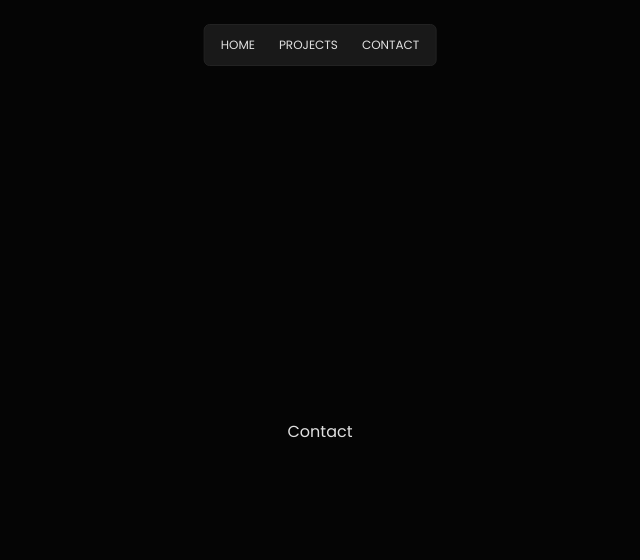
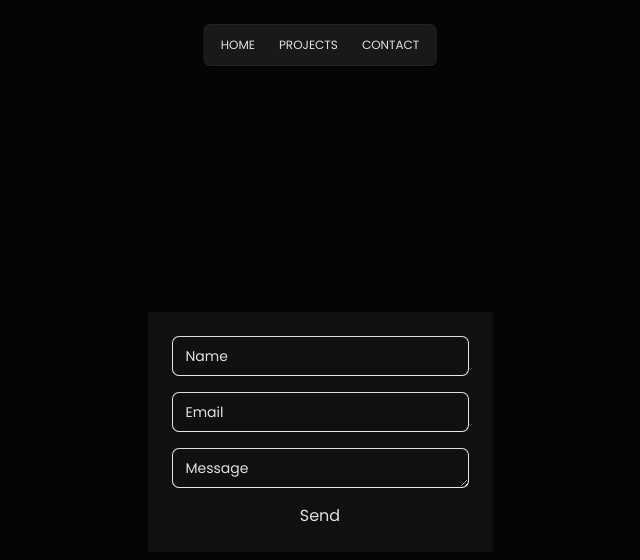
Before and after one commit to Janjanny/bento-portfolio, a React (Vite) app: page /contact in a window 1280 px wide. Shown: the top 560 px of the page, without its empty margins (320-960 px from the left). Built offline with nearby package versions, Linux system fonts and the light colour scheme.

Commit message:
add contact form component

```diff
--- a/src/page/Contact.jsx
+++ b/src/page/Contact.jsx
@@ -1,10 +1,57 @@
-import React from "react";
+import React, { useRef } from "react";
+import emailjs from "@emailjs/browser";
 
 const Contact = () => {
+  const form = useRef();
+
+  const sendEmail = (e) => {
+    e.preventDefault();
+
+    emailjs
+      .sendForm("service_l6nchmq", "template_ihsnqz9", form.current, {
+        publicKey: "Q2I17AG5lBrwZq4tU",
+      })
+      .then(
+        () => {
+          alert("Email Sent");
+        },
+        (error) => {
+          alert("Error", error.text);
+        },
+      );
+  };
+
   return (
     <>
       <div className="w-full h-screen bg-bg-color text-white flex justify-center items-center pt-[4rem]">
-        Contact
+        <form ref={form} onSubmit={sendEmail} className="flex flex-col bg-grid-color p-6 gap-4">
+
+        <div class="relative w-full min-w-[200px] h-10">
+    <input
+      class="peer w-full h-full bg-transparent text-blue-gray-700 font-sans font-normal outline outline-0 focus:outline-0 disabled:bg-blue-gray-50 disabled:border-0 transition-all placeholder-shown:border placeholder-shown:border-blue-gray-200 placeholder-shown:border-t-white border focus:border-2 border-t-transparent focus:border-t-transparent text-sm px-3 py-2.5 rounded-[7px] border-blue-gray-200 focus:border-white"
+      placeholder=" " name="user_name" /><label
+      class="flex w-full h-full select-none pointer-events-none absolute left-0 font-normal !overflow-visible truncate peer-placeholder-shown:text-blue-gray-500 leading-tight peer-focus:leading-tight peer-disabled:text-transparent peer-disabled:peer-placeholder-shown:text-blue-gray-500 transition-all -top-1.5 peer-placeholder-shown:text-sm text-[11px] peer-focus:text-[11px] before:content[' '] before:block before:box-border before:w-2.5 before:h-1.5 before:mt-[6.5px] before:mr-1 peer-placeholder-shown:before:border-transparent before:rounded-tl-md before:border-t peer-focus:before:border-t-2 before:border-l peer-focus:before:border-l-2 before:pointer-events-none before:transition-all peer-disabled:before:border-transparent after:content[' '] after:block after:flex-grow after:box-border after:w-2.5 after:h-1.5 after:mt-[6.5px] after:ml-1 peer-placeholder-shown:after:border-transparent after:rounded-tr-md after:border-t peer-focus:after:border-t-2 after:border-r peer-focus:after:border-r-2 after:pointer-events-none after:transition-all peer-disabled:after:border-transparent peer-placeholder-shown:leading-[3.75] text-white peer-focus:text-white before:border-white peer-focus:before:!border-white after:border-white peer-focus:after:!border-white">Name
+    </label>
+  </div>
+
+  <div class="relative w-full min-w-[200px] h-10">
+    <input
+      class="peer w-full h-full bg-transparent text-blue-gray-700 font-sans font-normal outline outline-0 focus:outline-0 disabled:bg-blue-gray-50 disabled:border-0 transition-all placeholder-shown:border placeholder-shown:border-blue-gray-200 placeholder-shown:border-t-white border focus:border-2 border-t-transparent focus:border-t-transparent text-sm px-3 py-2.5 rounded-[7px] border-blue-gray-200 focus:border-white"
+      placeholder=" " name="user_name" /><label
+      class="flex w-full h-full select-none pointer-events-none absolute left-0 font-normal !overflow-visible truncate peer-placeholder-shown:text-blue-gray-500 leading-tight peer-focus:leading-tight peer-disabled:text-transparent peer-disabled:peer-placeholder-shown:text-blue-gray-500 transition-all -top-1.5 peer-placeholder-shown:text-sm text-[11px] peer-focus:text-[11px] before:content[' '] before:block before:box-border before:w-2.5 before:h-1.5 before:mt-[6.5px] before:mr-1 peer-placeholder-shown:before:border-transparent before:rounded-tl-md before:border-t peer-focus:before:border-t-2 before:border-l peer-focus:before:border-l-2 before:pointer-events-none before:transition-all peer-disabled:before:border-transparent after:content[' '] after:block after:flex-grow after:box-border after:w-2.5 after:h-1.5 after:mt-[6.5px] after:ml-1 peer-placeholder-shown:after:border-transparent after:rounded-tr-md after:border-t peer-focus:after:border-t-2 after:border-r peer-focus:after:border-r-2 after:pointer-events-none after:transition-all peer-disabled:after:border-transparent peer-placeholder-shown:leading-[3.75] text-white peer-focus:text-white before:border-white peer-focus:before:!border-white after:border-white peer-focus:after:!border-white">Email
+    </label>
+  </div>
+
+  <div class="relative w-full min-w-[200px] h-10">
+    <textarea
+      class="peer w-full h-full bg-transparent text-blue-gray-700 font-sans font-normal outline outline-0 focus:outline-0 disabled:bg-blue-gray-50 disabled:border-0 transition-all placeholder-shown:border placeholder-shown:border-blue-gray-200 placeholder-shown:border-t-white border focus:border-2 border-t-transparent focus:border-t-transparent text-sm px-3 py-2.5 rounded-[7px] border-blue-gray-200 focus:border-white"
+      placeholder=" " name="message" /><label
+      class="flex w-full h-full select-none pointer-events-none absolute left-0 font-normal !overflow-visible truncate peer-placeholder-shown:text-blue-gray-500 leading-tight peer-focus:leading-tight peer-disabled:text-transparent peer-disabled:peer-placeholder-shown:text-blue-gray-500 transition-all -top-1.5 peer-placeholder-shown:text-sm text-[11px] peer-focus:text-[11px] before:content[' '] before:block before:box-border before:w-2.5 before:h-1.5 before:mt-[6.5px] before:mr-1 peer-placeholder-shown:before:border-transparent before:rounded-tl-md before:border-t peer-focus:before:border-t-2 before:border-l peer-focus:before:border-l-2 before:pointer-events-none before:transition-all peer-disabled:before:border-transparent after:content[' '] after:block after:flex-grow after:box-border after:w-2.5 after:h-1.5 after:mt-[6.5px] after:ml-1 peer-placeholder-shown:after:border-transparent after:rounded-tr-md after:border-t peer-focus:after:border-t-2 after:border-r peer-focus:after:border-r-2 after:pointer-events-none after:transition-all peer-disabled:after:border-transparent peer-placeholder-shown:leading-[3.75] text-white peer-focus:text-white before:border-white peer-focus:before:!border-white after:border-white peer-focus:after:!border-white">Message
+    </label>
+  </div>
+
+          <input type="submit" value="Send" className="" />
+        </form>
       </div>
     </>
   );
```
